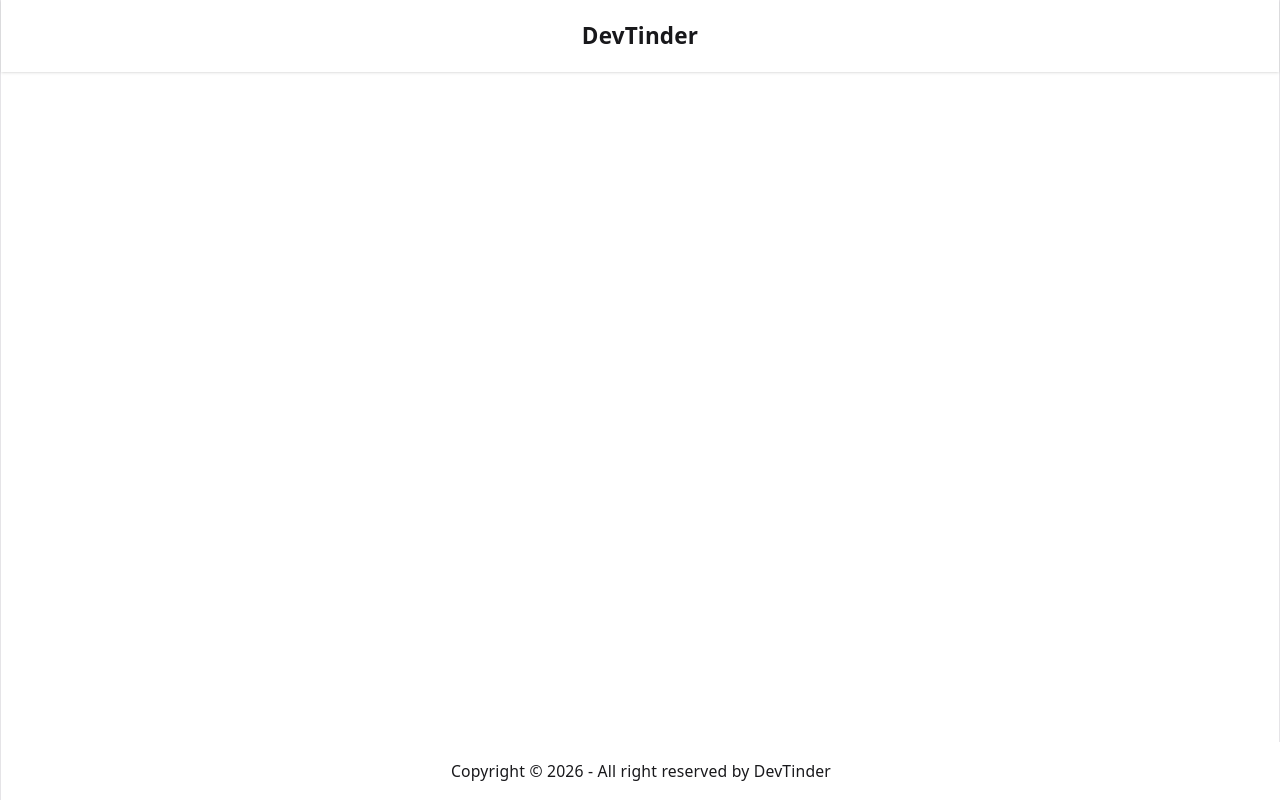
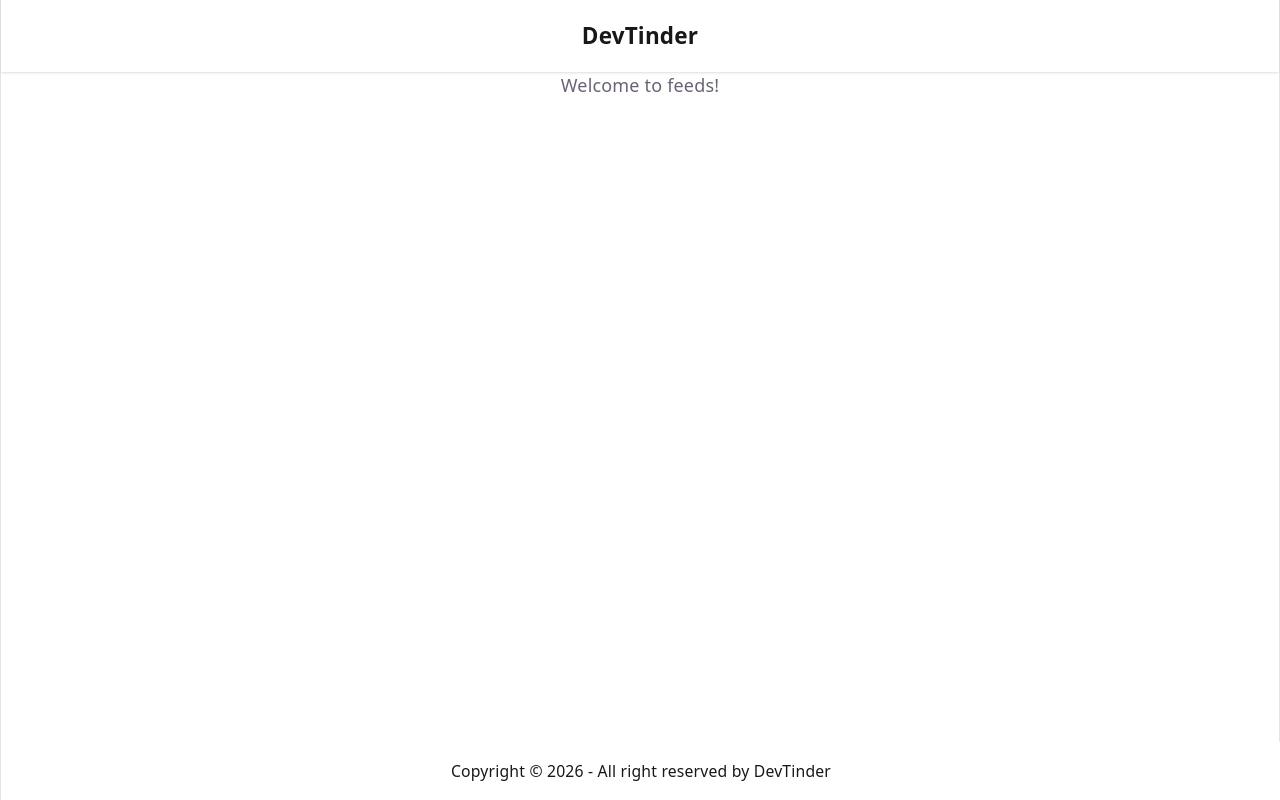
Before and after one commit to AkshayBorana/devTinder-web, a React (Vite) app: page / in a window 1280 px wide. Built offline with nearby package versions, Linux system fonts and the light colour scheme.

Commit message:
Implemented Feed component to redirect user after loggin in.

```diff
--- a/src/App.jsx
+++ b/src/App.jsx
@@ -4,6 +4,7 @@ import Login from "./Login";
 import Profile from "./Profile";
 import appStore from "./utils/appStore";
 import { Provider } from "react-redux";
+import Feed from "./Feed";
 
 function App() {
   return (
@@ -12,6 +13,7 @@ function App() {
         <BrowserRouter>
           <Routes>
             <Route path="/" element={<Body />}>
+              <Route path="/" element={<Feed/>}></Route>
               <Route path="/login" element={<Login />} />
               <Route path="/profile" element={<Profile />} />
             </Route>
--- /dev/null
+++ b/src/Feed.jsx
@@ -0,0 +1,9 @@
+const Feed = () => {
+    return (
+        <>
+            <div>Welcome to feeds!</div>
+        </>
+    );
+};
+
+export default Feed;
```
